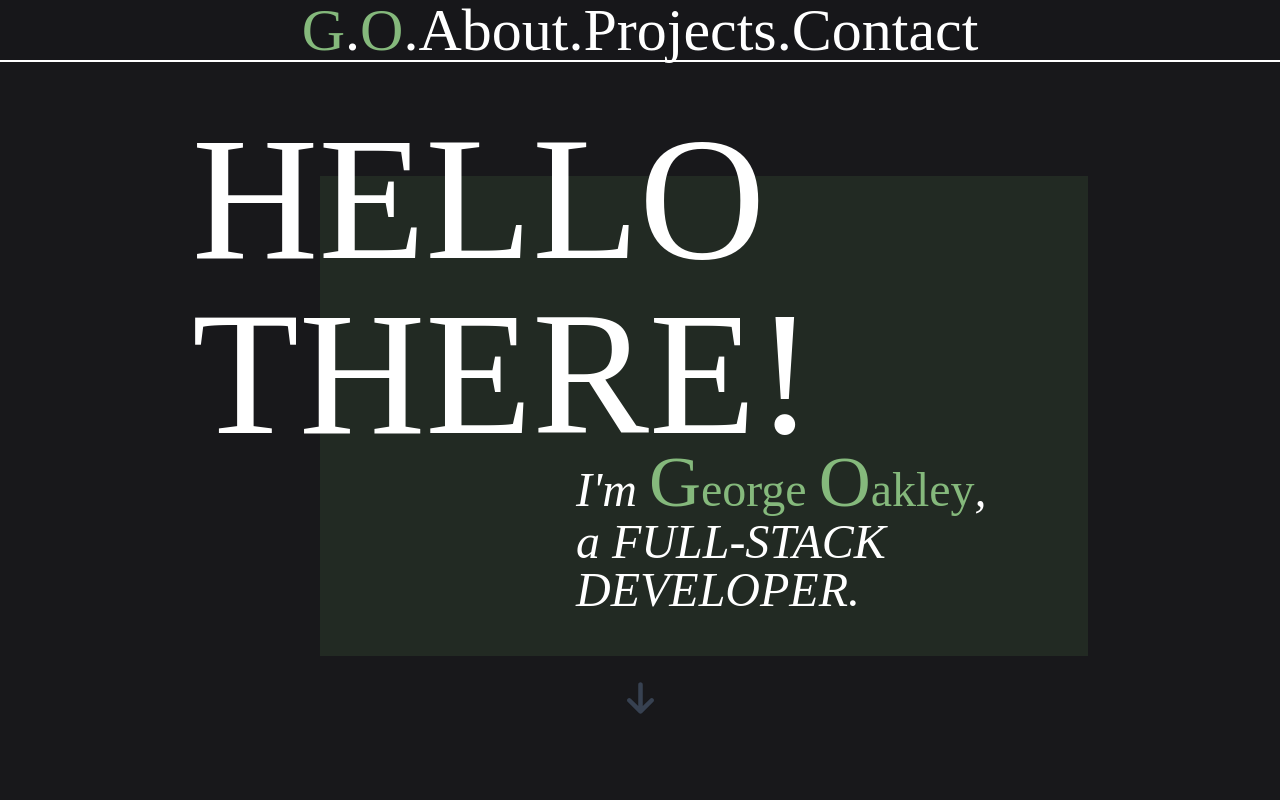
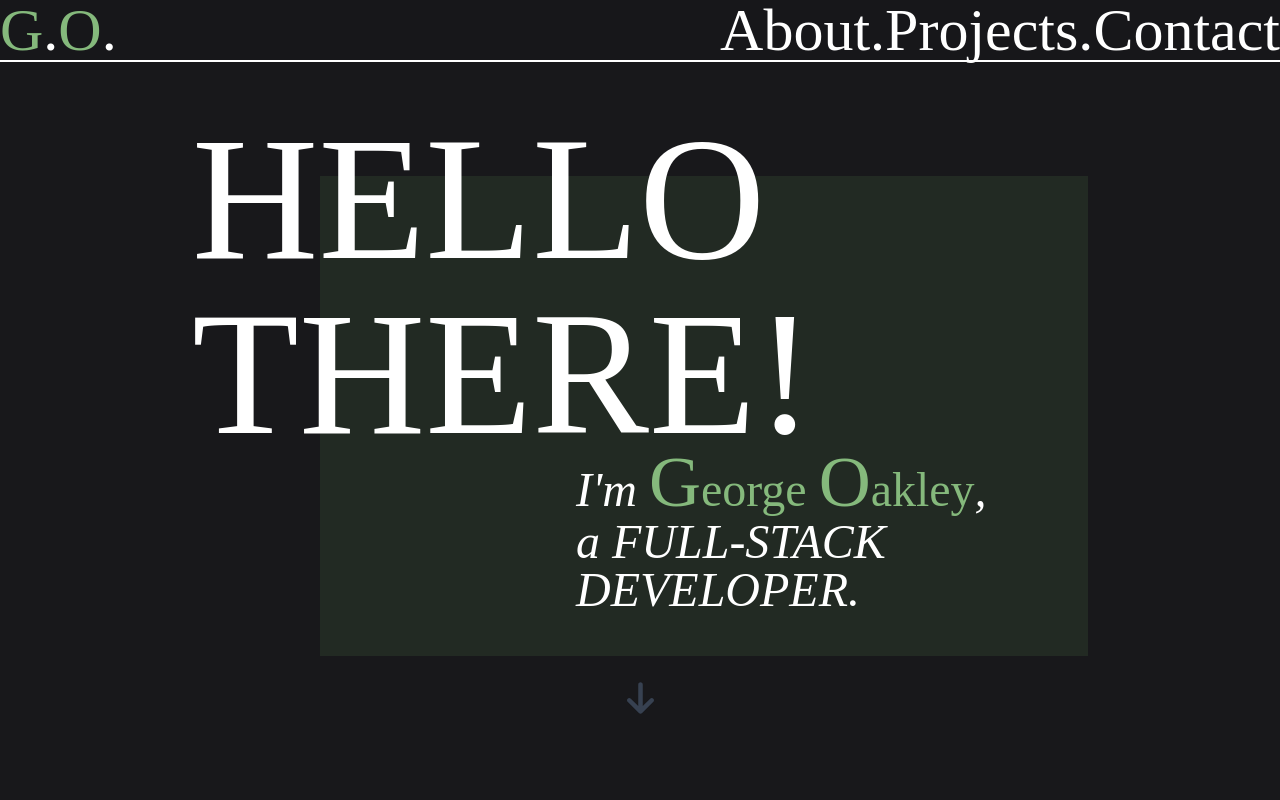
Before and after one commit to Georgeoak03/portfolioV2, a React (Create React App) app in the folder portfolio/: page / in a window 1280 px wide. Shown: the top 800 px of the page. Built offline with nearby package versions, Linux system fonts and the light colour scheme.

Commit message:
hover styling

```diff
--- a/portfolio/src/App.js
+++ b/portfolio/src/App.js
@@ -27,6 +27,14 @@ function App() {
         </head>
         <body>
         <div className="scroll-smooth m-auto">
+            <nav id="navbar" className="fixed w-full z-20 top-0 border-b-2 border-white bg-zinc-900 bg-opacity-95 flex flex-wrap items-center justify-between mx-auto">
+                <a href="#splash" className="font-['Great_Sailor'] text-[#85B97C] text-6xl">G<span className="text-white">.</span>O<span className="text-white">.</span></a>
+                <div className="hidden w-full md:block md:w-auto " id="navbar-default">
+                    <a href="#About-me" className="font-['Great_Sailor'] text-white text-6xl collapse md:visible hover:text-[#85B97C]">About.</a>
+                    <a href="#Projects" className="font-['Great_Sailor'] text-white text-6xl collapse md:visible hover:text-[#85B97C]">Projects.</a>
+                    <a href="#Contact" className="font-['Great_Sailor'] text-white text-6xl collapse md:visible hover:text-[#85B97C]">Contact</a>
+                </div>
+            </nav>
             <div id="splash" className="bg-zinc-900 h-screen flex-wrap-col ">
                 <div className="flex w-3/5 h-[55%] md:h-3/5 absolute z-0 bg-[#222A23] top-44 left-[15%] md:left-1/4"></div>
                 <div className="flex-wrap-col max-w-xs relative z-10 top-28 left-[10%] md:left-[15%] relative">
@@ -44,12 +52,7 @@ function App() {
                 </div>
             </div>
             <div id="About-me" className="bg-zinc-900 h-screen flex">
-                <nav id="navbar" className="fixed w-full z-20 top-0 left-0 border-b-2 border-white bg-zinc-900 bg-opacity-95">
-                    <a href="#splash" className="font-['Great_Sailor'] text-[#85B97C] text-6xl">G<span className="text-white">.</span>O<span className="text-white">.</span></a>
-                    <a href="#About-me" className="font-['Great_Sailor'] text-white text-6xl collapse md:visible">About.</a>
-                    <a href="#Projects" className="font-['Great_Sailor'] text-white text-6xl collapse md:visible">Projects.</a>
-                    <a href="#Contact" className="font-['Great_Sailor'] text-white text-6xl collapse md:visible">Contact</a>
-                </nav>
+
                 <div className="flex-wrap-col m-auto md:m-0">
                     <div className="flex-wrap-col w-2/5 relative z-10 left-1/4 md:top-32 md:left-40">
                         <h1 className="text-6xl lg:text-12xl md:text-8xl text-white font-['Great_Sailor']">
```
